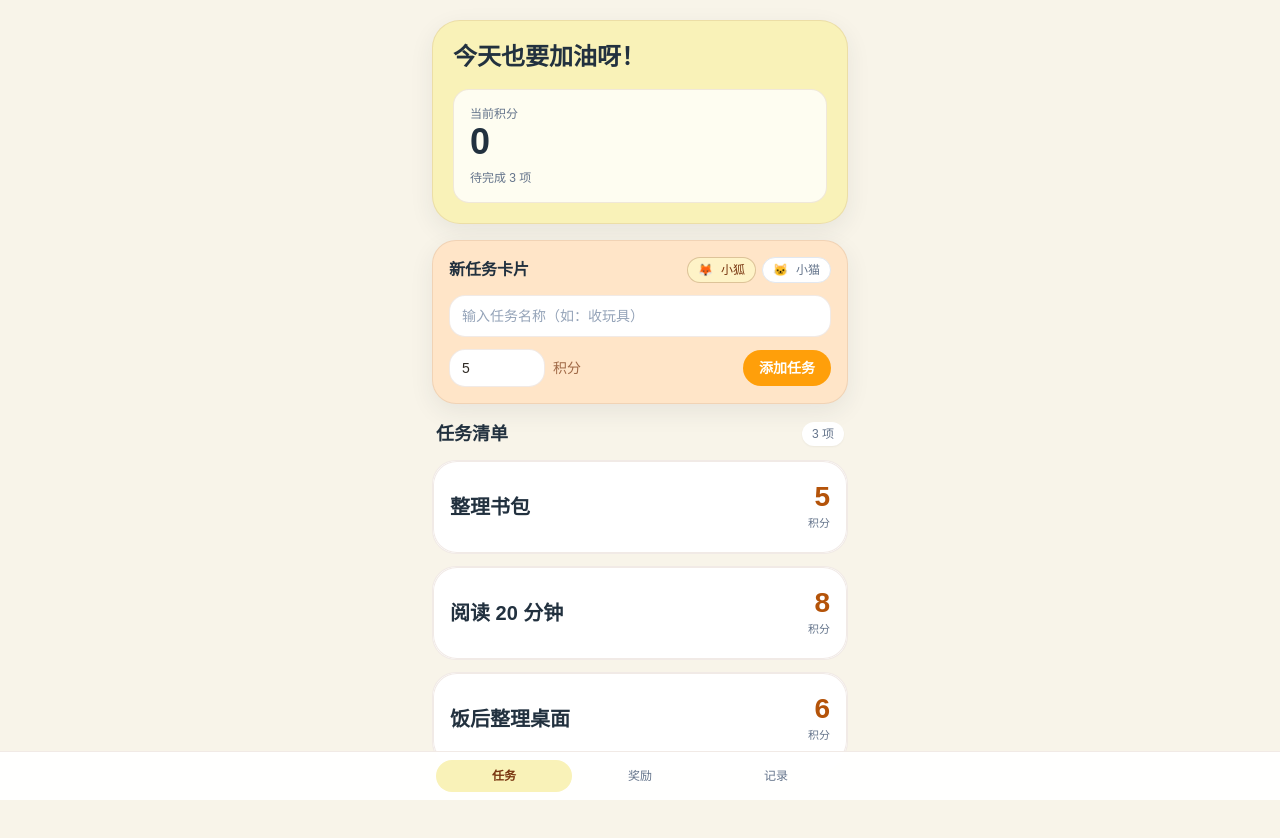
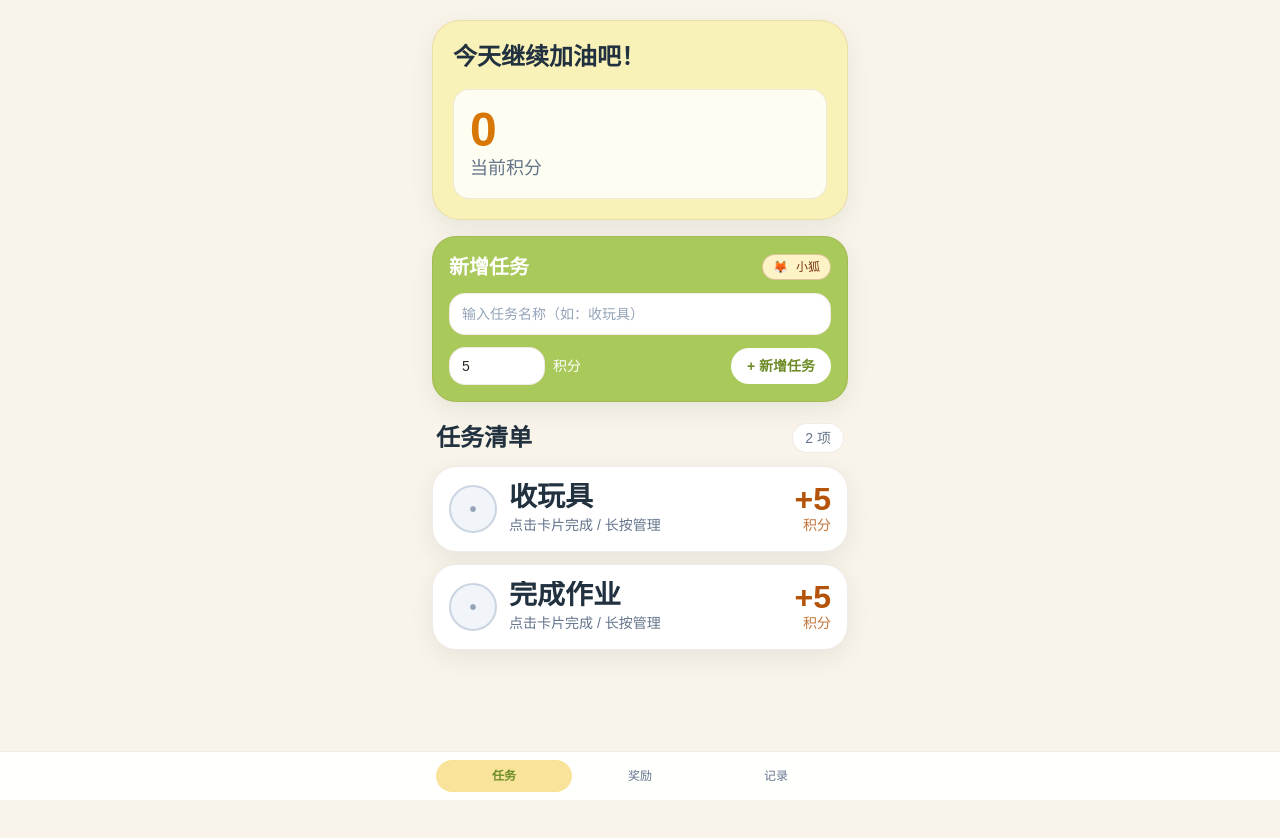
Before and after one commit to mimir518/KidXP, a React (Vite) app: page / in a window 1280 px wide. Shown: the top 838 px of the page. After the commit the page ends 800 px from the top, so only its background shows below. Built offline with nearby package versions, Linux system fonts and the light colour scheme.

Commit message:
Switch task interactions to tap complete and long-press manage

```diff
--- a/src/App.jsx
+++ b/src/App.jsx
@@ -1,25 +1,38 @@
-import { useState } from 'react'
+import { useMemo, useState } from 'react'
 import PetBadge from './components/PetBadge'
 import TaskCard from './components/TaskCard'
 
 const initialTasks = [
-  { id: 't1', title: '整理书包', points: 5 },
-  { id: 't2', title: '阅读 20 分钟', points: 8 },
-  { id: 't3', title: '饭后整理桌面', points: 6 },
+  { id: 't1', title: '收玩具', points: 5, done: false },
+  { id: 't2', title: '完成作业', points: 5, done: false },
 ]
 
 export default function App() {
   const [tasks, setTasks] = useState(initialTasks)
   const [taskName, setTaskName] = useState('')
   const [taskPoints, setTaskPoints] = useState(5)
-  const [points, setPoints] = useState(0)
   const [animatePoints, setAnimatePoints] = useState(false)
 
-  const completeTask = (id, earnedPoints) => {
-    setTasks((prev) => prev.filter((task) => task.id !== id))
-    setPoints((prev) => prev + earnedPoints)
-    setAnimatePoints(true)
-    setTimeout(() => setAnimatePoints(false), 360)
+  const [manageTask, setManageTask] = useState(null)
+  const [isEditing, setIsEditing] = useState(false)
+  const [editTitle, setEditTitle] = useState('')
+  const [editPoints, setEditPoints] = useState(1)
+
+  const points = useMemo(
+    () => tasks.filter((task) => task.done).reduce((sum, task) => sum + task.points, 0),
+    [tasks],
+  )
+
+  const toggleComplete = (id) => {
+    setTasks((prev) => {
+      const before = prev.find((task) => task.id === id)
+      const next = prev.map((task) => (task.id === id ? { ...task, done: !task.done } : task))
+      if (before && !before.done) {
+        setAnimatePoints(true)
+        setTimeout(() => setAnimatePoints(false), 360)
+      }
+      return next
+    })
   }
 
   const addTask = (event) => {
@@ -31,6 +44,7 @@ export default function App() {
         id: crypto.randomUUID(),
         title: taskName.trim(),
         points: Number(taskPoints),
+        done: false,
       },
       ...prev,
     ])
@@ -39,32 +53,60 @@ export default function App() {
     setTaskPoints(5)
   }
 
-  const deleteTask = (id) => {
-    setTasks((prev) => prev.filter((task) => task.id !== id))
+  const openManageDialog = (task) => {
+    setManageTask(task)
+    setIsEditing(false)
+  }
+
+  const closeDialog = () => {
+    setManageTask(null)
+    setIsEditing(false)
+  }
+
+  const deleteTask = () => {
+    if (!manageTask) return
+    setTasks((prev) => prev.filter((task) => task.id !== manageTask.id))
+    closeDialog()
+  }
+
+  const beginEdit = () => {
+    if (!manageTask) return
+    setEditTitle(manageTask.title)
+    setEditPoints(manageTask.points)
+    setIsEditing(true)
+  }
+
+  const submitEdit = (event) => {
+    event.preventDefault()
+    if (!manageTask || !editTitle.trim() || Number(editPoints) < 1) return
+
+    setTasks((prev) =>
+      prev.map((task) =>
+        task.id === manageTask.id
+          ? { ...task, title: editTitle.trim(), points: Number(editPoints) }
+          : task,
+      ),
+    )
+
+    closeDialog()
   }
 
   return (
-    <main className="mx-auto min-h-screen w-full max-w-md bg-[#F8F4E9] px-4 pb-10 pt-5">
+    <main className="mx-auto min-h-screen w-full max-w-md bg-[#F8F4E9] px-4 pb-24 pt-5">
       <header className="rounded-[28px] border border-amber-900/10 bg-[#F9F2B8] p-5 shadow-soft">
-        <div className="mb-4">
-          <h1 className="text-2xl font-bold text-ink">今天也要加油呀！</h1>
-        </div>
+        <h1 className="text-2xl font-bold text-ink">今天继续加油吧！</h1>
 
-        <div className="rounded-2xl border border-amber-900/10 bg-white/80 p-4">
-          <p className="text-xs text-slate-500">当前积分</p>
-          <p className={`text-4xl font-bold text-ink ${animatePoints ? 'animate-pop' : ''}`}>{points}</p>
-          <div className="mt-2 flex items-center gap-2 text-xs text-slate-500">
-            <span>待完成 {tasks.length} 项</span>
-          </div>
+        <div className="mt-4 rounded-2xl border border-amber-900/10 bg-white/80 p-4">
+          <p className={`text-5xl font-extrabold text-amber-600 ${animatePoints ? 'animate-pop' : ''}`}>{points}</p>
+          <p className="text-lg text-slate-500">当前积分</p>
         </div>
       </header>
 
-      <section className="mt-4 rounded-[24px] border border-amber-900/10 bg-[#FFE5C8] p-4 shadow-soft">
+      <section className="mt-4 rounded-[24px] border border-amber-900/10 bg-[#A9C95A] p-4 shadow-soft">
         <div className="mb-3 flex items-center justify-between">
-          <h2 className="text-base font-semibold text-ink">新任务卡片</h2>
+          <h2 className="text-xl font-bold text-white">新增任务</h2>
           <div className="flex items-center gap-1.5">
             <PetBadge type="fox" active />
-            <PetBadge type="cat" />
           </div>
         </div>
 
@@ -83,30 +125,88 @@ export default function App() {
               onChange={(e) => setTaskPoints(e.target.value)}
               className="w-24 rounded-2xl border border-amber-900/10 bg-white px-3 py-2 text-sm outline-none ring-2 ring-transparent focus:ring-warn"
             />
-            <span className="text-sm text-amber-900/70">积分</span>
+            <span className="text-sm text-white">积分</span>
             <button
               type="submit"
-              className="ml-auto rounded-full bg-warn px-4 py-2 text-sm font-semibold text-white transition active:scale-95"
+              className="ml-auto rounded-full bg-white px-4 py-2 text-sm font-semibold text-[#6E8D28] transition active:scale-95"
             >
-              添加任务
+              + 新增任务
             </button>
           </div>
         </form>
       </section>
 
-      <section className="mt-4 space-y-3 pb-20">
+      <section className="mt-5 space-y-3">
         <div className="flex items-center justify-between px-1">
-          <h2 className="text-lg font-semibold text-ink">任务清单</h2>
-          <span className="rounded-full bg-white px-2.5 py-1 text-xs text-slate-500 shadow-sm">{tasks.length} 项</span>
+          <h2 className="text-2xl font-bold text-ink">任务清单</h2>
+          <span className="rounded-full border border-amber-900/10 bg-white px-3 py-1 text-sm text-slate-500">{tasks.length} 项</span>
         </div>
+
         {tasks.map((task) => (
-          <TaskCard key={task.id} task={task} onComplete={completeTask} onDelete={deleteTask} />
+          <TaskCard key={task.id} task={task} onToggleComplete={toggleComplete} onLongPress={openManageDialog} />
         ))}
       </section>
 
+      {manageTask && (
+        <div className="fixed inset-0 z-50 flex items-end bg-black/30 p-4" onClick={closeDialog}>
+          <div className="w-full rounded-3xl bg-white p-4 shadow-soft" onClick={(event) => event.stopPropagation()}>
+            <p className="text-base font-semibold text-ink">管理任务：{manageTask.title}</p>
+
+            {!isEditing ? (
+              <div className="mt-4 space-y-2">
+                <button
+                  type="button"
+                  className="w-full rounded-2xl bg-amber-50 py-3 text-left text-sm font-semibold text-amber-800"
+                  onClick={beginEdit}
+                >
+                  修改任务
+                </button>
+                <button
+                  type="button"
+                  className="w-full rounded-2xl bg-rose-50 py-3 text-left text-sm font-semibold text-rose-700"
+                  onClick={deleteTask}
+                >
+                  删除任务
+                </button>
+                <button
+                  type="button"
+                  className="w-full rounded-2xl bg-slate-100 py-3 text-sm font-medium text-slate-600"
+                  onClick={closeDialog}
+                >
+                  取消
+                </button>
+              </div>
+            ) : (
+              <form className="mt-4 space-y-3" onSubmit={submitEdit}>
+                <input
+                  value={editTitle}
+                  onChange={(event) => setEditTitle(event.target.value)}
+                  className="w-full rounded-2xl border border-slate-200 px-3 py-2"
+                />
+                <input
+                  type="number"
+                  min="1"
+                  value={editPoints}
+                  onChange={(event) => setEditPoints(event.target.value)}
+                  className="w-full rounded-2xl border border-slate-200 px-3 py-2"
+                />
+                <div className="flex gap-2">
+                  <button type="submit" className="flex-1 rounded-2xl bg-[#A9C95A] py-2 font-semibold text-white">
+                    保存修改
+                  </button>
+                  <button type="button" className="flex-1 rounded-2xl bg-slate-100 py-2" onClick={closeDialog}>
+                    取消
+                  </button>
+                </div>
+              </form>
+            )}
+          </div>
+        </div>
+      )}
+
       <nav className="fixed bottom-0 left-0 right-0 border-t border-amber-900/10 bg-white/95 backdrop-blur">
         <div className="mx-auto grid max-w-md grid-cols-3 px-5 py-2 text-xs">
-          <button className="rounded-full bg-[#F9F2B8] py-2 font-semibold text-amber-900">任务</button>
+          <button className="rounded-full bg-[#F9E39B] py-2 font-semibold text-[#6E8D28]">任务</button>
           <button className="py-2 text-slate-500">奖励</button>
           <button className="py-2 text-slate-500">记录</button>
         </div>
--- a/src/components/TaskCard.jsx
+++ b/src/components/TaskCard.jsx
@@ -1,74 +1,76 @@
-import { useRef, useState } from 'react'
+import { useRef } from 'react'
 
-const SWIPE_THRESHOLD = 90
+const LONG_PRESS_MS = 550
 
-export default function TaskCard({ task, onComplete, onDelete }) {
-  const startX = useRef(0)
-  const [deltaX, setDeltaX] = useState(0)
-  const [isStamped, setIsStamped] = useState(false)
+export default function TaskCard({ task, onToggleComplete, onLongPress }) {
+  const timerRef = useRef(null)
+  const longPressedRef = useRef(false)
 
-  const onTouchStart = (event) => {
-    if (isStamped) return
-    startX.current = event.touches[0].clientX
+  const startLongPress = () => {
+    clearTimeout(timerRef.current)
+    longPressedRef.current = false
+    timerRef.current = window.setTimeout(() => {
+      longPressedRef.current = true
+      onLongPress(task)
+    }, LONG_PRESS_MS)
   }
 
-  const onTouchMove = (event) => {
-    if (isStamped) return
-    const currentX = event.touches[0].clientX
-    setDeltaX(currentX - startX.current)
+  const cancelLongPress = () => {
+    clearTimeout(timerRef.current)
   }
 
-  const onTouchEnd = () => {
-    if (isStamped) return
-
-    if (deltaX > SWIPE_THRESHOLD) {
-      setIsStamped(true)
-      setDeltaX(0)
-      window.setTimeout(() => {
-        onComplete(task.id, task.points)
-      }, 420)
+  const handleClick = () => {
+    if (longPressedRef.current) {
+      longPressedRef.current = false
       return
     }
+    onToggleComplete(task.id)
+  }
 
-    if (deltaX < -SWIPE_THRESHOLD) {
-      const shouldDelete = window.confirm(`确认删除任务「${task.title}」吗？`)
-      if (shouldDelete) onDelete(task.id)
-    }
-
-    setDeltaX(0)
+  const handleContextMenu = (event) => {
+    event.preventDefault()
+    onLongPress(task)
   }
 
   return (
-    <div className="relative overflow-hidden rounded-[24px] border border-amber-900/10 bg-white">
-      <div className="pointer-events-none absolute inset-0 flex items-center justify-between px-4 text-xs font-semibold">
-        <span className="rounded-full bg-emerald-100 px-2 py-1 text-emerald-700">右滑完成</span>
-        <span className="rounded-full bg-rose-100 px-2 py-1 text-rose-700">左滑删除</span>
-      </div>
-
-      <div
-        className="relative flex min-h-[92px] items-center justify-between rounded-[24px] border border-amber-900/10 bg-white px-4 py-3 transition"
-        style={{ transform: `translateX(${Math.max(-120, Math.min(120, deltaX))}px)` }}
-        onTouchStart={onTouchStart}
-        onTouchMove={onTouchMove}
-        onTouchEnd={onTouchEnd}
-      >
-        <div className="flex-1 pr-4">
-          <p className="text-[20px] font-semibold leading-7 text-ink">{task.title}</p>
+    <button
+      type="button"
+      className={`w-full rounded-[24px] border border-amber-900/10 bg-white p-4 text-left shadow-soft transition active:scale-[0.99] ${
+        task.done ? 'bg-emerald-50/70' : ''
+      }`}
+      onClick={handleClick}
+      onTouchStart={startLongPress}
+      onTouchEnd={cancelLongPress}
+      onTouchCancel={cancelLongPress}
+      onMouseDown={startLongPress}
+      onMouseUp={cancelLongPress}
+      onMouseLeave={cancelLongPress}
+      onContextMenu={handleContextMenu}
+    >
+      <div className="flex items-center justify-between gap-3">
+        <div className="flex min-w-0 items-center gap-3">
+          <div
+            className={`flex h-12 w-12 shrink-0 items-center justify-center rounded-full border-2 text-xl font-black ${
+              task.done
+                ? 'border-emerald-500 bg-emerald-100 text-emerald-700'
+                : 'border-slate-300 bg-slate-100 text-slate-400'
+            }`}
+          >
+            {task.done ? '✓' : '•'}
+          </div>
+          <div className="min-w-0">
+            <p className={`truncate text-[28px] leading-none font-bold ${task.done ? 'text-emerald-700' : 'text-ink'}`}>
+              {task.title}
+            </p>
+            <p className="mt-1 text-sm text-slate-500">点击卡片完成 / 长按管理</p>
+          </div>
         </div>
 
         <div className="shrink-0 text-right">
-          <p className="text-[28px] font-bold leading-none text-amber-700">{task.points}</p>
-          <p className="mt-1 text-[11px] text-slate-500">积分</p>
+          <p className="text-[32px] font-extrabold leading-none text-amber-700">+{task.points}</p>
+          <p className="text-sm text-amber-700/80">积分</p>
         </div>
-
-        {isStamped && (
-          <div className="pointer-events-none absolute inset-0 flex items-center justify-center bg-white/35">
-            <div className="animate-stamp rounded-full border-4 border-rose-500 px-5 py-2 text-xl font-extrabold tracking-[0.2em] text-rose-500">
-              完成
-            </div>
-          </div>
-        )}
       </div>
-    </div>
+    </button>
   )
 }
```
